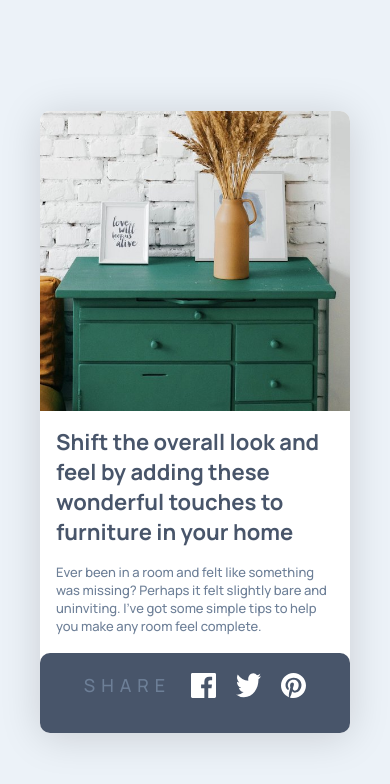
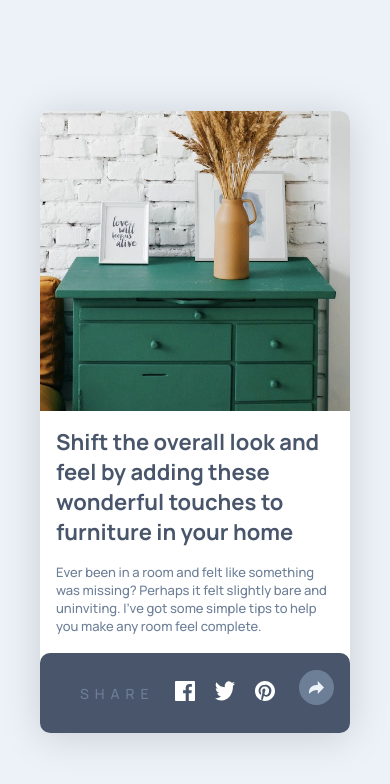
Before and after one commit to AngelosVision/Article-preview-component-solution, a plain HTML site: page index.html in a window 390 px wide. Both pictures are taken after a click on the link 316 px from the left and 687 px from the top of the page. Drawn offline with Linux system fonts and the light colour scheme.

Commit message:
Update style.css

```diff
--- a/style.css
+++ b/style.css
@@ -106,6 +106,7 @@ body {
   cursor: pointer;
   border-radius: 50%;
   transition: background-color 0.3s, color 0.3s;
+  z-index: 10;
 }
 
 .profile-btn svg {
@@ -214,6 +215,19 @@ body {
     height: 80px;
     width: 100%;
     transition: all 0.5s;
+    justify-content: start;
+    align-items: center;
+  }
+
+    .message-link img {
+    width: 20px;
+    height: 20px;
+  }
+
+  .message-box span {
+    font-size: 14px;
+    letter-spacing: 6px;
+    color: var(--Desaturated-Dark-Blue);
   }
 
   .triangle {
```
